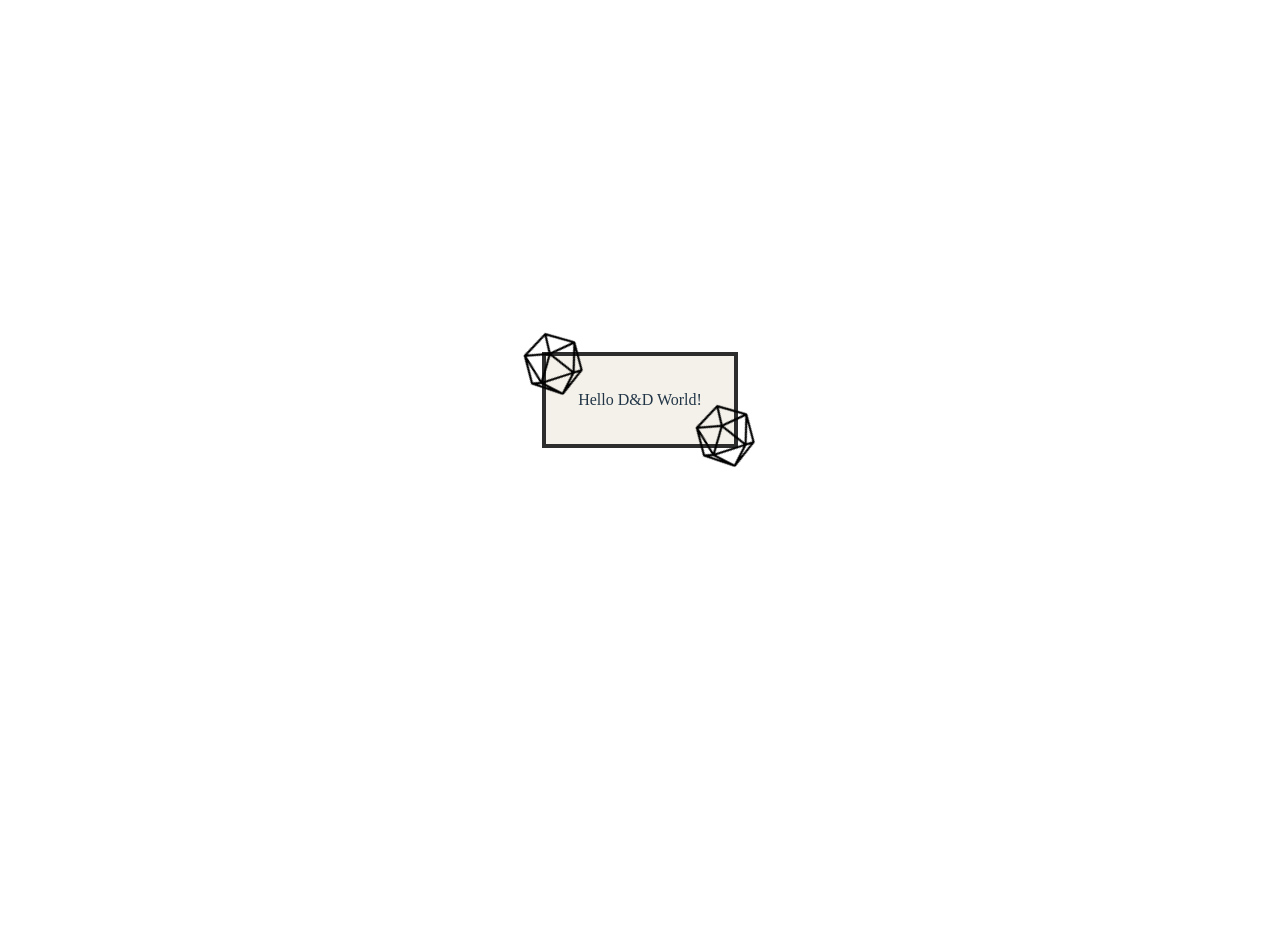
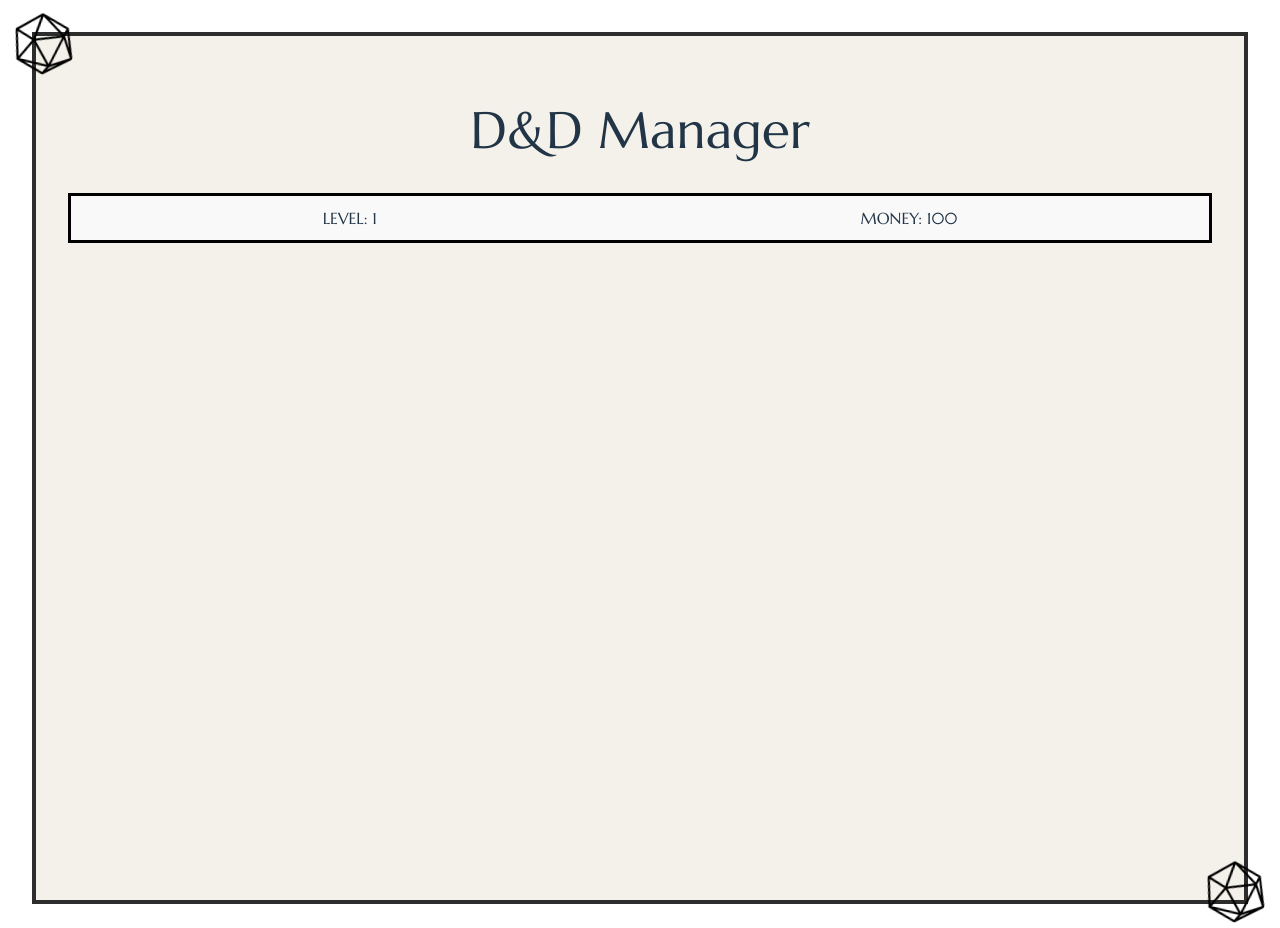
Before and after one commit to daniela-bonvini/dnd_manager_app, a React (Vite) app in the folder dnd-manager-app/: page / in a window 1280 px wide. Before the commit the page ends 800 px from the top, so only its background shows below. Built offline with nearby package versions, Linux system fonts and the light colour scheme.

Commit message:
created component files and first framework + stats components

```diff
--- a/dnd-manager-app/src/App.css
+++ b/dnd-manager-app/src/App.css
@@ -1,64 +1,10 @@
+@import url("https://fonts.googleapis.com/css2?family=Marcellus&display=swap");
+
 #root {
-  max-width: 1280px;
+  height: 100vh;
+  width: 100vw;
   margin: 0 auto;
   padding: 2rem;
   text-align: center;
+  font-family: "Marcellus", sans-serif;
 }
-
-.logo {
-  height: 6em;
-  padding: 1.5em;
-  will-change: filter;
-  transition: filter 300ms;
-}
-.logo:hover {
-  filter: drop-shadow(0 0 2em #646cffaa);
-}
-.logo.react:hover {
-  filter: drop-shadow(0 0 2em #61dafbaa);
-}
-
-@keyframes logo-spin {
-  from {
-    transform: rotate(0deg);
-  }
-  to {
-    transform: rotate(360deg);
-  }
-}
-
-@media (prefers-reduced-motion: no-preference) {
-  a:nth-of-type(2) .logo {
-    animation: logo-spin infinite 20s linear;
-  }
-}
-
-.dnd-frame {
-  position: relative;
-  padding: 2rem;
-  border: 4px solid #2d2d2d;
-  background: #f4f1ea; /* parchment tone */
-  font-family: "Uncial Antiqua", serif;
-}
-
-.dnd-frame::before,
-.dnd-frame::after {
-  animation: logo-spin infinite 20s linear;
-  content: "";
-  position: absolute;
-  width: 64px;
-  height: 64px;
-  background-image: url("./assets/d20.svg");
-  background-size: contain;
-  background-repeat: no-repeat;
-}
-
-.dnd-frame::before {
-  top: -24px;
-  left: -24px;
-}
-
-.dnd-frame::after {
-  bottom: -24px;
-  right: -24px;
-}
--- a/dnd-manager-app/src/App.tsx
+++ b/dnd-manager-app/src/App.tsx
@@ -1,15 +1,8 @@
 import "./App.css";
+import Framework from "./components/Framework/Framework";
 
 function App() {
-  return (
-    <>
-      <div className="dnd-frame">
-        <div className="content">
-          <div>Hello D&D World!</div>
-        </div>
-      </div>
-    </>
-  );
+  return <Framework></Framework>;
 }
 
 export default App;
--- /dev/null
+++ b/dnd-manager-app/src/components/AdventurerStats/AdventurerStats.css
@@ -0,0 +1,7 @@
+.adventurer-stats {
+  display: grid;
+  border: 3px solid #000;
+  padding: 10px;
+  background-color: #f9f9f9;
+  grid-template-columns: auto auto;
+}
--- /dev/null
+++ b/dnd-manager-app/src/components/AdventurerStats/AdventurerStats.tsx
@@ -0,0 +1,29 @@
+import React from "react";
+import "./AdventurerStats.css";
+import { StatsContext } from "../Framework/Framework";
+
+function AdventurerStats() {
+  const context = React.useContext(StatsContext);
+
+  if (!context) {
+    throw new Error("AdventurerStats must be used within StatsContext.Provider");
+  }
+
+  const { level, setLevel, money, setMoney } = context;
+  return (
+    <>
+      <div className="adventurer-stats">
+        <div className="adventurer-stats__item">
+          <label>LEVEL: </label>
+          <span>{level}</span>
+        </div>
+        <div className="adventurer-stats__item">
+          <label>MONEY: </label>
+          <span>{money}</span>
+        </div>
+      </div>
+    </>
+  );
+}
+
+export default AdventurerStats;
--- /dev/null
+++ b/dnd-manager-app/src/components/Framework/Framework.css
@@ -0,0 +1,40 @@
+@keyframes logo-spin {
+  from {
+    transform: rotate(0deg);
+  }
+  to {
+    transform: rotate(360deg);
+  }
+}
+
+.dnd-frame {
+  height: 100%;
+  position: relative;
+  padding: 2rem;
+  border: 4px solid #2d2d2d;
+  background: #f4f1ea; /* parchment tone */
+}
+
+@media (prefers-reduced-motion: no-preference) {
+  .dnd-frame::before,
+  .dnd-frame::after {
+    animation: logo-spin infinite 20s linear;
+    content: "";
+    position: absolute;
+    width: 64px;
+    height: 64px;
+    background-image: url("../../assets/d20.svg");
+    background-size: contain;
+    background-repeat: no-repeat;
+  }
+}
+
+.dnd-frame::before {
+  top: -24px;
+  left: -24px;
+}
+
+.dnd-frame::after {
+  bottom: -24px;
+  right: -24px;
+}
--- /dev/null
+++ b/dnd-manager-app/src/components/Framework/Framework.tsx
@@ -0,0 +1,28 @@
+import "./Framework.css";
+import React from "react";
+import AdventurerStats from "../AdventurerStats/AdventurerStats";
+
+// defined outside of function or we create a new context on each re-render
+export const StatsContext = React.createContext<
+  { level: number; setLevel: Function; money: number; setMoney: Function } | undefined
+>(undefined);
+
+function Framework() {
+  const [level, setLevel] = React.useState<number>(1);
+  const [money, setMoney] = React.useState<number>(100);
+
+  return (
+    <>
+      <StatsContext.Provider value={{ level, setLevel, money, setMoney }}>
+        <div className="dnd-frame">
+          <div className="content">
+            <h1>D&D Manager</h1>
+            <AdventurerStats></AdventurerStats>
+          </div>
+        </div>
+      </StatsContext.Provider>
+    </>
+  );
+}
+
+export default Framework;
```
Also changed, not shown: dnd-manager-app/src/components/AddButton.tsx (added), dnd-manager-app/src/components/Card.tsx (added), dnd-manager-app/src/components/Inventory.tsx (added), dnd-manager-app/src/components/SearchBar.tsx (added), dnd-manager-app/src/components/Spellbook.tsx (added).
